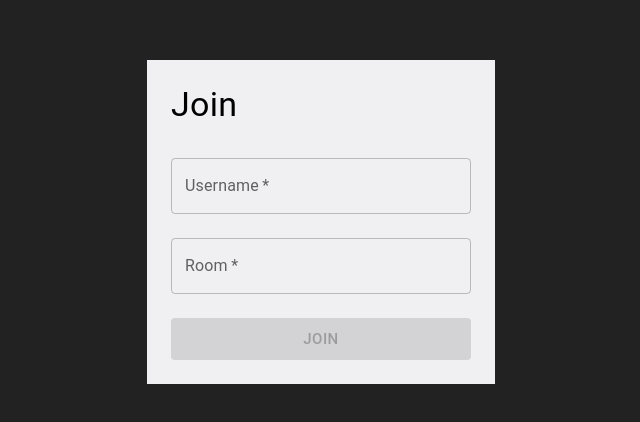
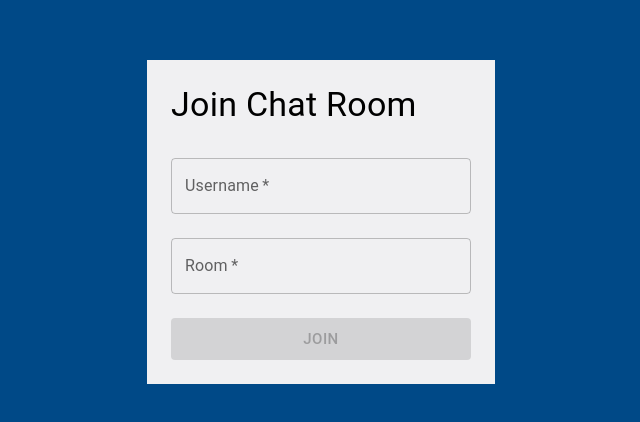
Before and after one commit to jose-guerrerog/chat-client, a React (Create React App) app: page / in a window 1280 px wide. Shown: the part 178-600 px from the top of the page, without its empty margins (319-959 px from the left). Built offline with nearby package versions, Linux system fonts and the light colour scheme; no server answers.

Commit message:
fix home

```diff
--- a/src/pages/Home.js
+++ b/src/pages/Home.js
@@ -42,7 +42,7 @@ export const Home = ({ socket }) => {
       justifyContent="center"
       alignItems="center"
       height="100vh"
-      backgroundColor="#222222"
+      backgroundColor="#004987"
     >
       <Box
         component="form"
@@ -53,7 +53,7 @@ export const Home = ({ socket }) => {
         p={3}
         minWidth={300}
       >
-        <Typography variant="h4">Join</Typography>
+        <Typography variant="h4">Join Chat Room</Typography>
 
         <TextField
           id="username"
```
